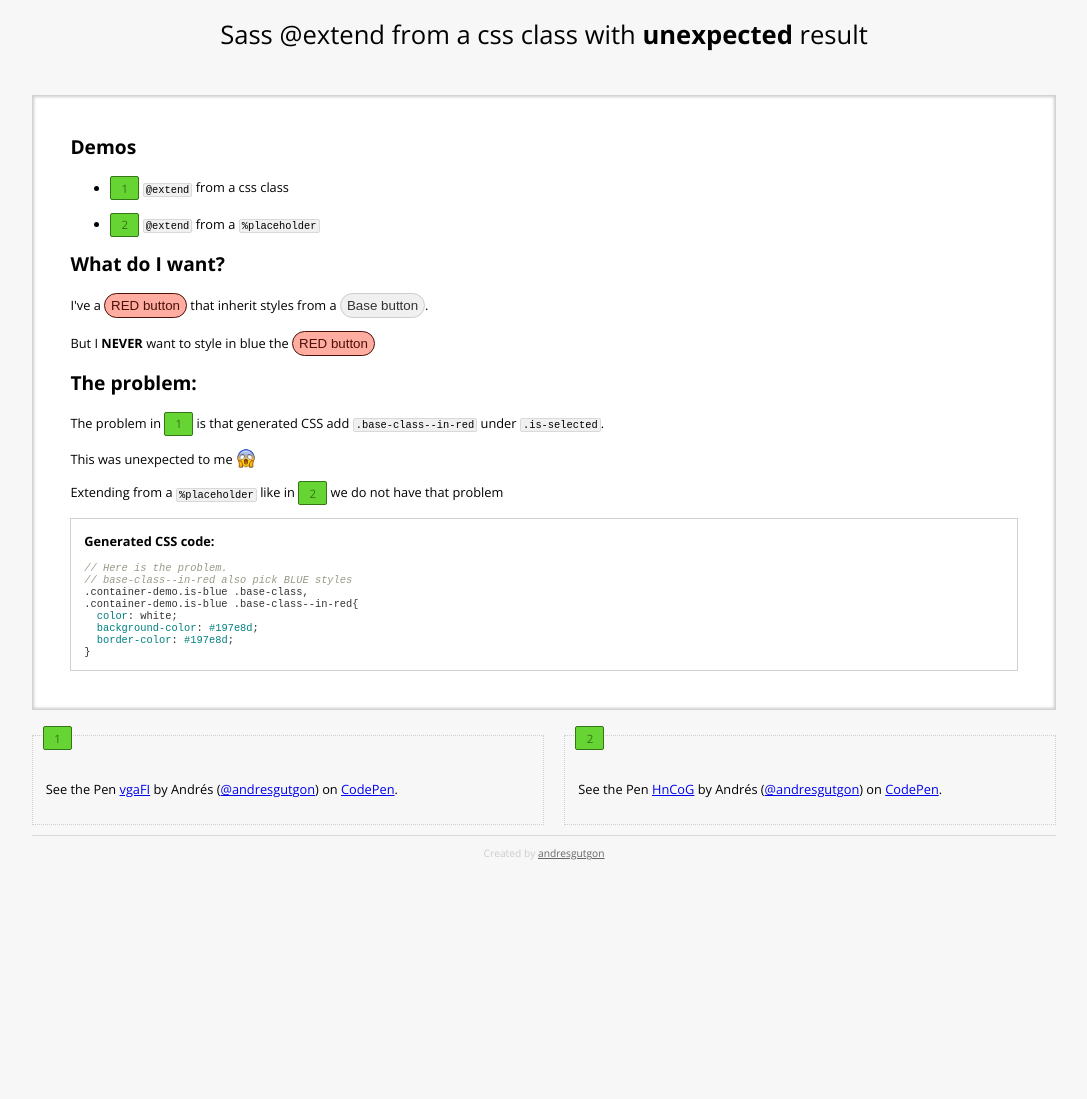
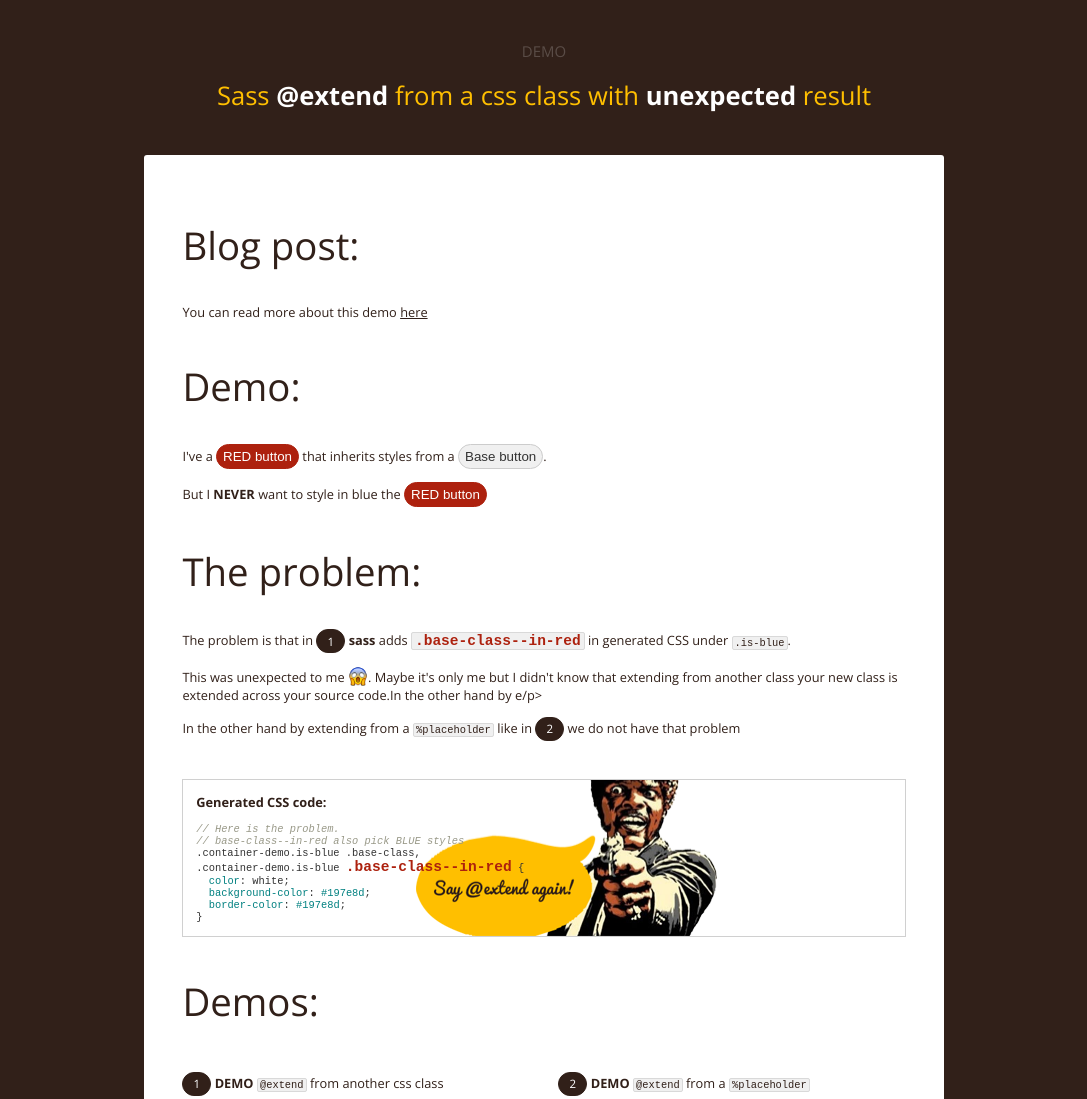
Before and after one commit to andresgutgon/sass-extend-demo, a plain HTML site: page index.html in a window 1280 px wide. Shown: the top 1099 px of the page, without its empty margins (96-1183 px from the left). Before the commit the page ends 881 px from the top, so only its background shows below. Drawn offline with nearby package versions, Linux system fonts and the light colour scheme; a script that the page names is missing.

Commit message:
Pulp fiction

```diff
--- a/css/app.css
+++ b/css/app.css
@@ -1,47 +1,90 @@
 body {
   font-family: "Open Sans", Arial, sans-serif;
-  background-color: #f7f7f7;
-  font-size: 80%; }
+  background-color: #312019;
+  font-size: 80%;
+}
 
-h1, h3 {
-  font-weight: 300; }
+a, a:hover {
+  color: #312019;
+}
+h1, h2, h3 {
+  font-weight: 300;
+  color: #ffbf00;
+}
 h1 strong {
   font-weight: 700;
+  color: white;
 }
 
 header {
   margin: 1em 0;
-  padding: 0 0 1em 0;
-  text-align: center; }
+  padding: 1em 0;
+  text-align: center;
+}
+
+header h3 {
+  color: rgba(255, 255, 255, 0.2);
+}
 
 footer {
   margin: 1em 0;
-  border-top: 1px solid #d9d9d9;
   padding: 1em 0;
   font-size: 80%;
   color: #cccccc;
   text-align: center; }
   footer a, footer a:hover {
-    color: #666666;
+    color: #ffbf00;
     text-decoration: underline; }
 
 pre {
-  margin: 0; }
+  margin: 0;
+}
 
-li {margin: 0 0 1em 0;}
+ul {
+  padding: 0
+}
+
+li {
+  list-style: none;
+  margin: 0 0 1em 0;
+}
+
+.red-class {
+  color: #AD210E;
+  font-weight: bold;
+  font-size: 1.4em;
+}
 .clearfix:after {
   content: "";
   display: table;
   clear: both; }
 
 .intro {
-  box-shadow: inset 0 0 3px 2px rgba(0, 0, 0, 0.2);
+  border-radius: 3px;
   background-color: white;
   padding: 3em;
-  margin: 0 0 2em 0; }
-  .intro h2 {
-    margin-top: 0; }
+  margin: 0 0 2em 0;
+  color: #312019;
+}
 
+.intro h2 {
+  margin-top: 0;
+  color: #312019;
+  font-size: 3em;
+}
+
+.intro__block {
+  padding: 2em 0 0 0;
+}
+
+.samuel {
+  position: absolute;
+  bottom: 0;
+  width: 350px;
+  left: 30%;
+  z-index: 1;
+  display: none;
+}
 .code-tag {
   background-color: #f0f0f0;
   border: 1px solid #d9d9d9;
@@ -51,19 +94,29 @@ li {margin: 0 0 1em 0;}
   display: inline-block; }
 
 .highlight-code-wrapper {
+  background-image: url("../images/say-extend-again.png");
+  background-position: bottom center;
+  background-repeat: no-repeat;
   background-color: white;
-  margin: 1em 0 0 0;
+  margin: 3em 0 1em 0;
   padding: 1em;
-  border: 1px solid #d0d0d0; }
-  .highlight-code-wrapper p {
-    margin: 0; }
+  border: 1px solid #d0d0d0;
+  position: relative;
+}
+
+.highlight-code-wrapper p {
+  margin: 0;
+}
 
 .highlight-code {
   padding: 0;
-  background-color: white; }
+  background-color: rgba(255, 255, 255, 0.5);
+  z-index: 7;
+  position: relative;
+}
 
 .container {
-  max-width: 1024px;
+  max-width: 800px;
   margin: 0 auto;
   padding: 0 1em; }
 
@@ -71,23 +124,19 @@ li {margin: 0 0 1em 0;}
   float: left;
   width: 100%; }
 
-.demo-zone__block__inner {
+.demo-zone__block__inner > div {
   position: relative;
-  border: 1px dotted #d0d0d0;
-  padding: 1em; }
-  .demo-zone__block__inner .demo-label {
-    position: absolute;
-    top: -10px;
-    left: 10px; }
+  border: 1px solid #312019;
+}
 
 .demo-label {
   min-width: 20px;
   display: inline-block;
-  border-radius: 2px;
-  background-color: #66d433;
+  border-radius: 20px;
+  background-color: #312019;
   font-size: 0.9em;
-  border: 1px solid #347516;
-  color: #347516;
+  border: 1px solid #312019;
+  color: white;
   padding: 0.3em;
   text-align: center;
 }
@@ -96,13 +145,40 @@ li {margin: 0 0 1em 0;}
   width: 20px;
   vertical-align: bottom;
 }
+
+@media (min-width: 415px) {
+  .samuel {
+    display: block;
+    left: -23px;
+  }
+}
+
+@media (min-width: 485px) {
+  .samuel {
+    left: -10%;
+  }
+}
+
+@media (min-width: 550px) {
+  .samuel {
+    left: 30%;
+  }
+}
+
 @media (min-width: 768px) {
   .demo-zone__block {
-    width: 48%; }
+    width: 48%;
+  }
 
   .demo-zone__block--first {
     width: 50%;
-    margin: 0 2% 0 0; } }
+    margin: 0 2% 0 0;
+  }
+
+  .highlight-code {
+    background-color: transparent;
+  }
+}
 .container-demo {
   color: #333333;
   background-color: white;
@@ -136,9 +212,9 @@ li {margin: 0 0 1em 0;}
   line-height: 1.6; }
 
 .base-class--in-red {
-  background-color: #ffaca1;
-  color: #4b1109;
-  border-color: #4b1109; }
+  background-color: #AD210E;
+  color: white;
+  border-color: #AD210E; }
 
 .base-placeholder-class, .base-placeholder-class--in-red {
   background-color: #f0f0f0;
@@ -148,6 +224,6 @@ li {margin: 0 0 1em 0;}
   line-height: 1.6; }
 
 .base-placeholder-class--in-red {
-  background-color: #ffaca1;
-  color: #4b1109;
-  border-color: #4b1109; }
+  background-color: #AD210E;
+  color: white;
+  border-color: #AD210E; }
--- a/index.html
+++ b/index.html
@@ -8,37 +8,40 @@
     <title>Sass extend demo</title>
     <link rel="stylesheet" href="css/github.css">
     <link rel="stylesheet" href="css/app.css">
-    <link rel='stylesheet' href='//fonts.googleapis.com/css?family=Open+Sans:300,400,600,700'>
+    <link rel='stylesheet' href='https://fonts.googleapis.com/css?family=Open+Sans:300,400,600,700'>
 
   </head>
   <body>
     <div class="container">
       <header>
-        <h1>Sass @extend from a css class with <strong>unexpected</strong> result</h1>
+        <h3>DEMO</h3>
+        <h1>Sass <strong>@extend</strong> from a css class with <strong>unexpected</strong> result</h1>
       </header>
       <article>
         <div class="intro">
-          <h2>Demos</h2>
-          <ul>
-            <li><span class="demo-label">1</span> <code class="code-tag">@extend</code> from a css class</li>
-            <li><span class="demo-label">2</span> <code class="code-tag">@extend</code> from a <code class="code-tag">%placeholder</code></li>
-          </ul>
+          <div class="intro__block">
+            <h2>Blog post:</h2>
+            <p>You can read more about this demo <a href="">here</a></p>
+          </div>
 
-          <h2>What do I want?</h2>
-          <p>I've a <button class="base-class--in-red">RED button</button> that inherit styles from a <button class="base-class">Base button</button>.</p>
+          <div class="intro__block">
+            <h2>Demo:</h2>
+            <p>I've a <button class="base-class--in-red">RED button</button> that inherits styles from a <button class="base-class">Base button</button>.</p>
             <p>But I <strong>NEVER</strong> want to style in blue the <button class="base-class--in-red">RED button</button></p>
+          </div>
 
+          <div class="intro__block">
             <h2>The problem:</h2>
-          <p>The problem in <span class="demo-label">1</span> is that generated CSS add  <code class="code-tag">.base-class--in-red</code> under <code class="code-tag">.is-selected</code>.</p>
-          <p>This was unexpected to me <img src="images/scream.png" alt="Scream emoji" class="emoji"></p>
-          <p>Extending from a <code class="code-tag">%placeholder</code> like in <span class="demo-label">2</span> we do not have that problem</p>
+            <p>The problem is that in <span class="demo-label">1</span> <strong>sass</strong> adds <code class="code-tag red-class">.base-class--in-red</code> in generated CSS under <code class="code-tag">.is-blue</code>.</p>
+            <p>This was unexpected to me <img src="images/scream.png" alt="Scream emoji" class="emoji">. Maybe it's only me but I didn't know that extending from another class your new class is extended across your source code.In the other hand by e/p>
+            <p>In the other hand by extending from a <code class="code-tag">%placeholder</code> like in <span class="demo-label">2</span> we do not have that problem</p>
 <div class="highlight-code-wrapper">
   <p><strong>Generated CSS code:</strong></p>
 <div class="highlight-code"><pre><code>
 // Here is the problem.
 // base-class--in-red also pick BLUE styles
 .container-demo.is-blue .base-class,
-.container-demo.is-blue .base-class--in-red{
+.container-demo.is-blue .base-class--in-red {
   color: white;
   background-color: #197e8d;
   border-color: #197e8d;
@@ -47,33 +50,41 @@
 </div>
           </div>
 
+          <div class="intro__block">
+            <h2>Demos:</h2>
             <div class="demo-zone clearfix">
               <div class="demo-zone__block demo-zone__block--first">
                 <div class="demo-zone__block__inner">
+                  <p>
                     <span class="demo-label">1</span>
-              <br>
+                    <strong>DEMO</strong>
+                    <code class="code-tag">@extend</code> from another css class
+                  </p>
                   <p data-height="368" data-theme-id="9361" data-slug-hash="vgaFI" data-default-tab="result" data-user="andresgutgon" class='codepen'>See the Pen <a href='http://codepen.io/andresgutgon/pen/vgaFI/'>vgaFI</a> by Andrés (<a href='http://codepen.io/andresgutgon'>@andresgutgon</a>) on <a href='http://codepen.io'>CodePen</a>.</p>
-              <script async src="//codepen.io/assets/embed/ei.js"></script>
+                  <script async src="https://codepen.io/assets/embed/ei.js"></script>
                 </div> <!-- demo-zone__block__inner -->
               </div> <!-- demo-zone__block -->
 
               <div class="demo-zone__block">
                 <div class="demo-zone__block__inner">
+                  <p>
                     <span class="demo-label">2</span>
-              <br>
+                    <strong>DEMO</strong>
+                    <code class="code-tag">@extend</code> from a <code class="code-tag">%placeholder</code>
+                  </p>
                   <p data-height="519" data-theme-id="9361" data-slug-hash="HnCoG" data-default-tab="result" data-user="andresgutgon" class='codepen'>See the Pen <a href='http://codepen.io/andresgutgon/pen/HnCoG/'>HnCoG</a> by Andrés (<a href='http://codepen.io/andresgutgon'>@andresgutgon</a>) on <a href='http://codepen.io'>CodePen</a>.</p>
-              <script async src="//codepen.io/assets/embed/ei.js"></script>
+                  <script async src="https://codepen.io/assets/embed/ei.js"></script>
                 </div> <!-- demo-zone__block__inner -->
               </div>
-
-
+            </div>
+            </div>
           </div>
       </article>
       <footer>
-        Created by <a href="https://twitter.com/andresgutgon">andresgutgon</a>
+        <a href="https://twitter.com/andresgutgon">@andresgutgon</a>
       </footer>
 
-      <script src="//code.jquery.com/jquery-1.11.0.min.js"></script>
+      <script src="https://code.jquery.com/jquery-1.11.0.min.js"></script>
       <script src="js/highlight.pack.js"></script>
       <script>
         $(document).ready(function() {
@@ -85,6 +96,8 @@
           $('.highlight-code').each(function(i, block) {
             hljs.highlightBlock(block);
           });
+
+          $('.hljs-class:last').addClass('red-class');
         });
       </script>
     </div>
```
Also changed, not shown: images/say-extend-again.jpg (added), images/say-extend-again.png (added), 1 other file. Lines whose indentation alone changed are shown as unchanged.
